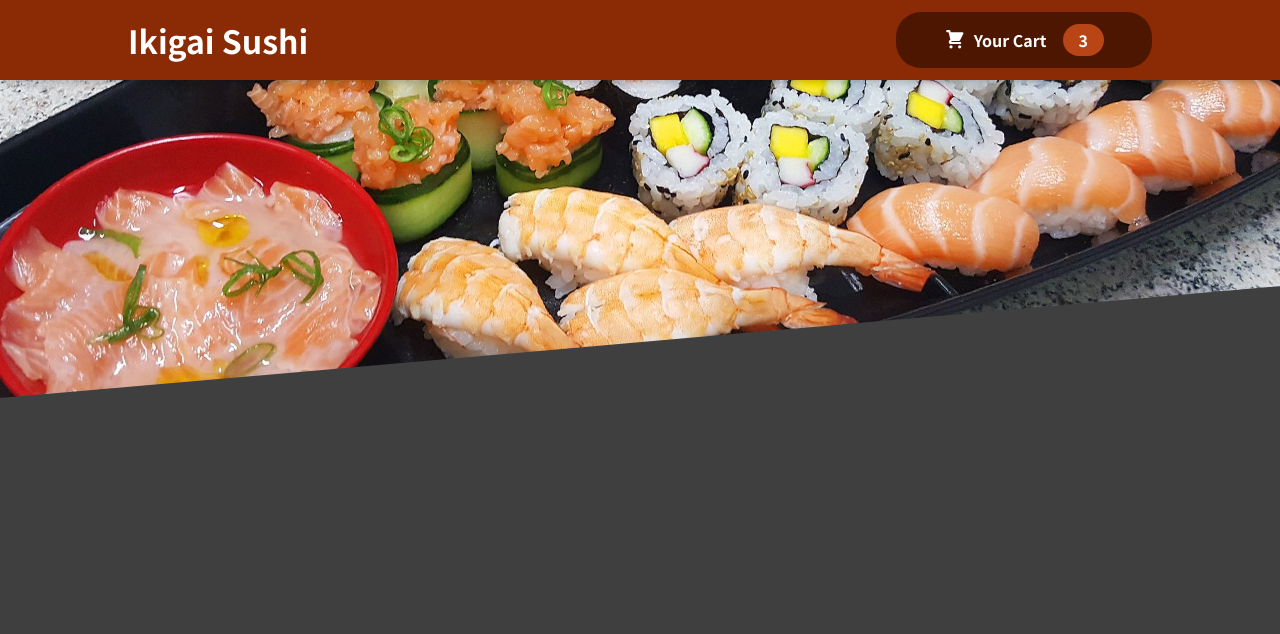
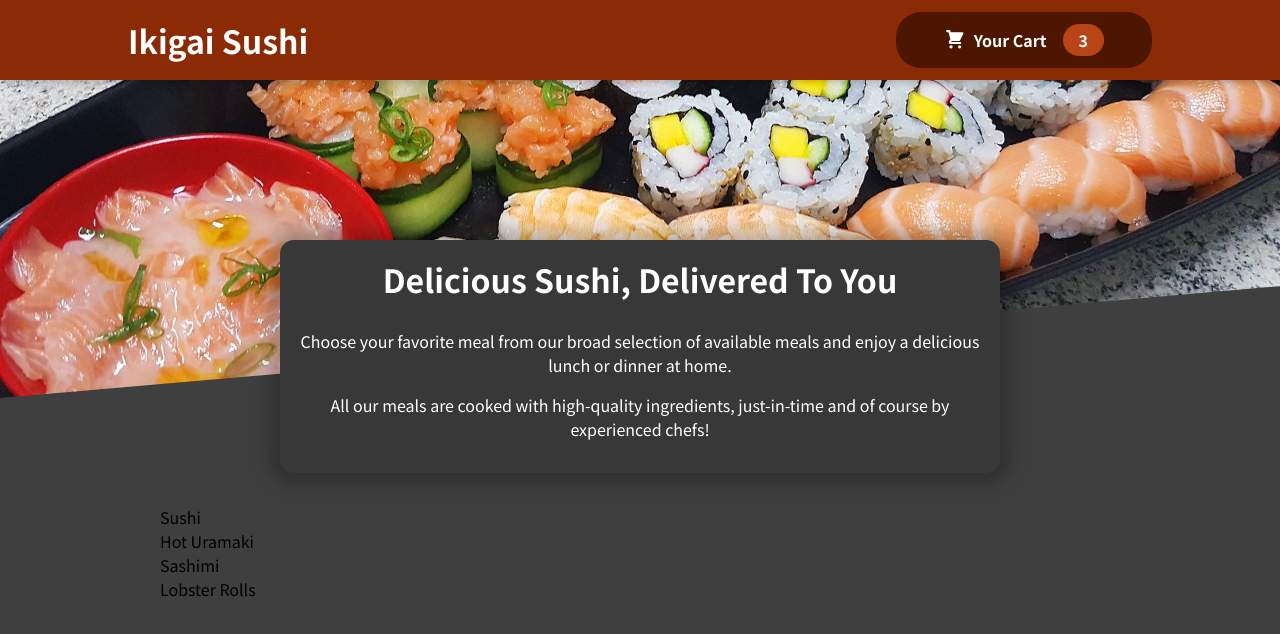
Before and after one commit to luciano-ilha/food-ecomm, a JavaScript app: page / in a window 1280 px wide. Shown: the top 634 px of the page. Built offline with nearby package versions, Linux system fonts and the light colour scheme.

Commit message:
Add products box and diplay simple info.

```diff
--- a/src/App.js
+++ b/src/App.js
@@ -1,9 +1,13 @@
 import Header from "./components/Layout/Header";
+import Prods from "./components/Prods/Prods";
 
 function App() {
   return (
     <>
       <Header />
+      <main>
+        <Prods />
+      </main>
     </>
   );
 }
--- /dev/null
+++ b/src/components/Prods/AvailableProds.js
@@ -0,0 +1,40 @@
+import classes from './AvailableProds.module.css'
+
+const DUMMY_PRODS = [
+  {
+    id: 'p1',
+    name: 'Sushi',
+    description: 'Finest fish and veggies.',
+    price: 22.99,
+  },
+  {
+    id: 'p2',
+    name: 'Hot Uramaki',
+    description: 'Hot the way we like it!',
+    price: 19.5,
+  },
+  {
+    id: 'p3',
+    name: 'Sashimi ',
+    description: 'Skinny and delicious.',
+    price: 12.99,
+  },
+  {
+    id: 'p4',
+    name: 'Lobster Rolls',
+    description: 'Yammy!',
+    price: 38.99,
+  },
+];
+
+const AvailableProds = () => {
+  const prodsList = DUMMY_PRODS.map(prod => <li>{prod.name}</li>);
+
+  return (
+  <section className={classes.prods}>
+    <ul>{prodsList}</ul>
+  </section>
+  )
+};
+
+export default AvailableProds;
--- /dev/null
+++ b/src/components/Prods/AvailableProds.module.css
@@ -0,0 +1,24 @@
+.prods {
+  max-width: 60rem;
+  width: 90%;
+  margin: 2rem auto;
+  animation: prods-appear 1s ease-out forwards;
+}
+
+.prods ul {
+  list-style: none;
+  margin: 0;
+  padding: 0;
+}
+
+@keyframes prods-appear {
+  from {
+    opacity: 0;
+    transform: translateY(3rem);
+  }
+
+  to {
+    opacity: 1;
+    transform: translateY(0);
+  }
+}
--- /dev/null
+++ b/src/components/Prods/Prods.js
@@ -0,0 +1,13 @@
+import ProdsSummary from "./ProdsSummary";
+import AvailableProds from "./AvailableProds";
+
+const Prods = () => {
+  return (
+    <>
+      <ProdsSummary />
+      <AvailableProds />
+    </>
+  )
+};
+
+export default Prods;
--- /dev/null
+++ b/src/components/Prods/ProdsSummary.js
@@ -0,0 +1,19 @@
+import classes from './ProdsSummary.module.css';
+
+const ProdsSummary = () => {
+  return (
+    <section className={classes.summary}>
+      <h2>Delicious Sushi, Delivered To You</h2>
+      <p>
+        Choose your favorite meal from our broad selection of available meals
+        and enjoy a delicious lunch or dinner at home.
+      </p>
+      <p>
+        All our meals are cooked with high-quality ingredients, just-in-time and
+        of course by experienced chefs!
+      </p>
+    </section>
+  );
+};
+
+export default ProdsSummary;
--- /dev/null
+++ b/src/components/Prods/ProdsSummary.module.css
@@ -0,0 +1,18 @@
+.summary {
+  text-align: center;
+  max-width: 45rem;
+  width: 90%;
+  margin: auto;
+  margin-top: -10rem;
+  position: relative;
+  background-color: #383838;
+  color: white;
+  border-radius: 14px;
+  padding: 1rem;
+  box-shadow: 0 1px 18px 10px rgba(0, 0, 0, 0.25);
+}
+
+.summary h2 {
+  font-size: 2rem;
+  margin-top: 0;
+}
```
Also changed, not shown: 2 other files (tests, documents, lock files or other folders).
